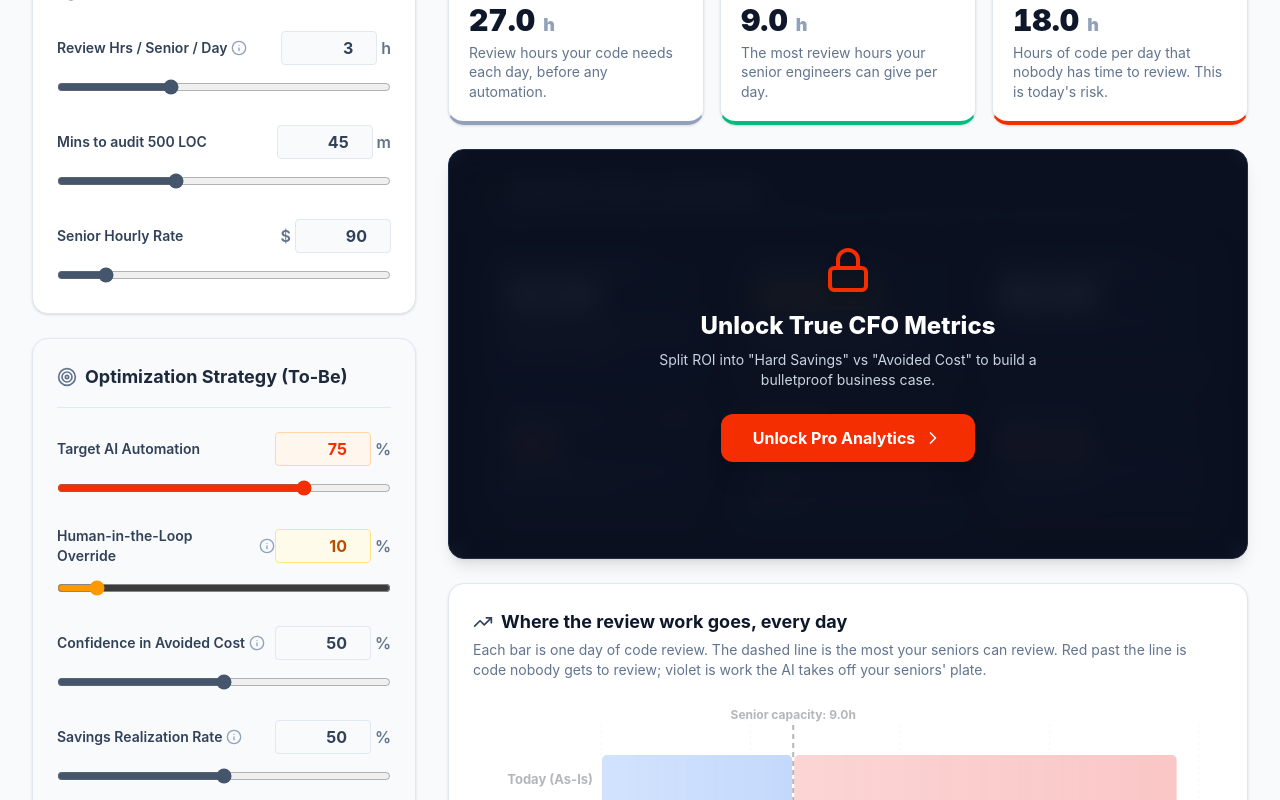
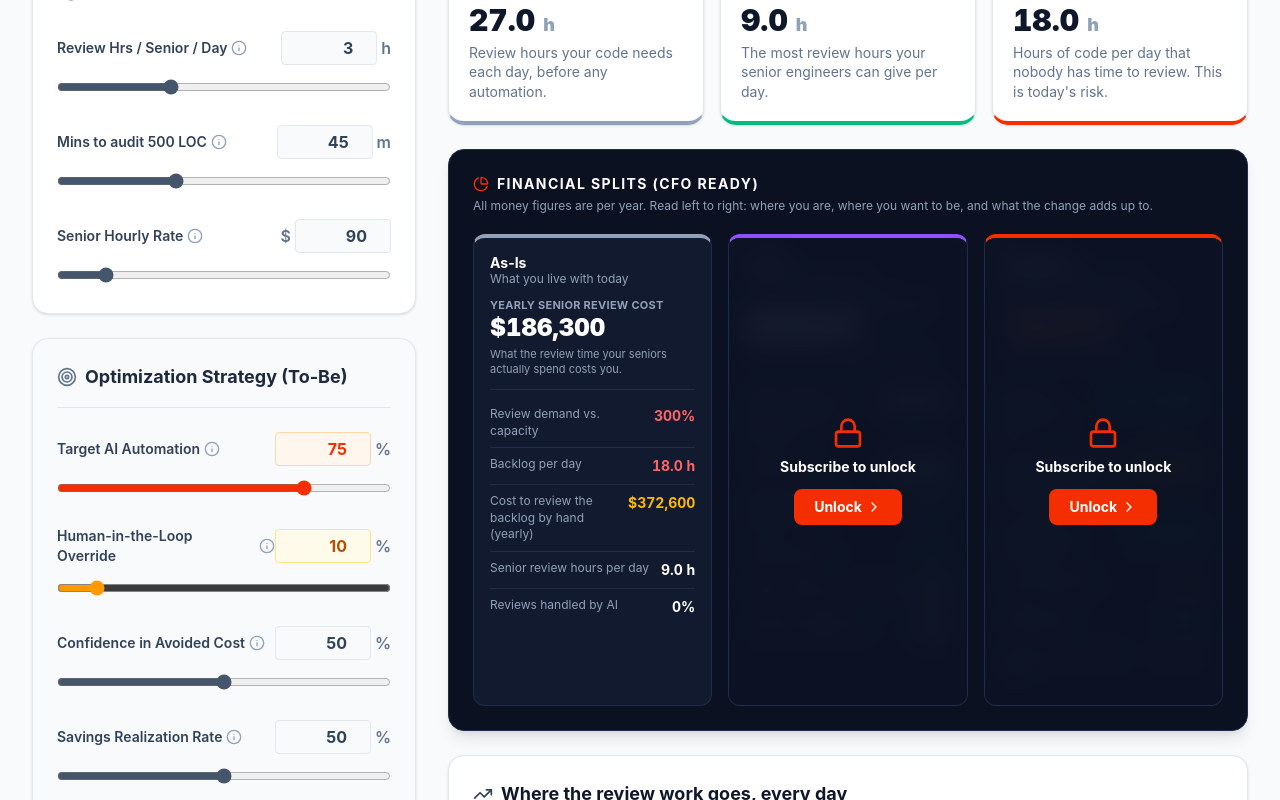
Before and after one commit to eppursimuove9/roi-calculator, a React (Vite) app: page / in a window 1280 px wide. Shown: the part 640-1440 px from the top of the page. Built offline with nearby package versions, Linux system fonts and the light colour scheme.

Commit message:
cambios en as is, to be, combinados

```diff
--- a/src/App.jsx
+++ b/src/App.jsx
@@ -1,4 +1,4 @@
-import React, { useState, useEffect } from 'react';
+import React, { useState, useEffect, useRef } from 'react';
 import { BarChart, Bar, ReferenceLine, XAxis, YAxis, CartesianGrid, Tooltip as RechartsTooltip, Legend, ResponsiveContainer } from 'recharts';
 import { AlertTriangle, TrendingUp, Users, Lock, Download, ChevronRight, Info, Sparkles, Loader2, Mail, FileText, RefreshCw, Target, Rocket, PieChart, BookOpen } from 'lucide-react';
 import jsPDF from 'jspdf';
@@ -38,7 +38,7 @@ function ControlSlider({
       <div className="flex justify-between items-center">
         <label className="font-semibold text-sm text-slate-700 flex items-center gap-1">
           {label}
-          {tooltip && <span title={tooltip} className="cursor-help text-slate-400 hover:text-slate-600"><Info className="w-4 h-4"/></span>}
+          {tooltip && <HelpTip text={tooltip} />}
         </label>
         <div className="flex items-center">
           {prefix && <span className="text-slate-500 font-semibold mr-1">{prefix}</span>}
@@ -55,6 +55,9 @@ function ControlSlider({
   );
 }
 
+// Set to false to lock the As-Is panel behind the subscription too.
+const AS_IS_FREE = true;
+
 const fmtMoney = (n) => {
   if (n === null || n === undefined || !isFinite(n)) return 'N/A';
   const abs = Math.abs(n);
@@ -62,6 +65,7 @@ const fmtMoney = (n) => {
   if (abs >= 1e7) return `${sign}$${(abs / 1e6).toFixed(1)}M`;
   return `${sign}$${Math.round(abs).toLocaleString()}`;
 };
+const signedMoney = (n) => `${n < 0 ? '-' : '+'}${fmtMoney(Math.abs(n))}`;
 const fmtPct = (n) => (n === null || n === undefined || !isFinite(n) ? 'N/A' : `${Math.round(n).toLocaleString()}%`);
 
 // Chart segments, in stacking order (left to right). The dashed capacity line sits at the end of the first two.
@@ -72,15 +76,62 @@ const SEGMENTS = [
   { key: 'AIHandled', label: 'Reviewed by AI', color: '#8b5cf6', pdf: [139, 92, 246], hint: 'Does not use senior time.' },
 ];
 
-function Kpi({ label, value, note, accent = 'border-b-slate-500', valueClass = 'text-white', badge = null }) {
+function HelpTip({ text }) {
+  const [open, setOpen] = useState(false);
+  const pointer = useRef('');
   return (
-    <div className={`min-w-0 bg-[#111A2E] p-4 rounded-xl border border-[#1E2D4A] border-b-2 ${accent} flex flex-col gap-1`}>
-      <div className="flex items-start justify-between gap-2">
-        <div className="text-slate-400 text-[11px] font-bold uppercase tracking-wide leading-tight">{label}</div>
-        {badge && <span className="shrink-0 text-[10px] font-bold text-red-400">{badge}</span>}
+    <span
+      className="relative inline-flex"
+      onPointerEnter={(e) => { if (e.pointerType === 'mouse') setOpen(true); }}
+      onPointerLeave={(e) => { if (e.pointerType === 'mouse') setOpen(false); }}
+    >
+      <button
+        type="button"
+        aria-label="What is this?"
+        aria-expanded={open}
+        onPointerDown={(e) => { pointer.current = e.pointerType; }}
+        onClick={() => { if (pointer.current !== 'mouse') setOpen((o) => !o); }}
+        onBlur={() => setOpen(false)}
+        className="text-slate-400 hover:text-slate-700 rounded-full focus:outline-none focus-visible:ring-2 focus-visible:ring-[#f52e01]"
+      >
+        <Info className="w-4 h-4" />
+      </button>
+      {open && (
+        <span role="tooltip" className="absolute z-30 left-1/2 -translate-x-1/2 bottom-full mb-2 w-56 rounded-lg bg-[#0B1120] text-white text-xs leading-snug font-normal normal-case tracking-normal p-3 shadow-xl">
+          {text}
+        </span>
+      )}
+    </span>
+  );
+}
+
+function SplitPanel({ title, subtitle, accent, hero, rows, locked = false, onUnlock }) {
+  return (
+    <div className={`relative min-w-0 rounded-xl border border-[#1E2D4A] border-t-4 ${accent} bg-[#111A2E] overflow-hidden`}>
+      <div className={`p-4 ${locked ? 'blur-md opacity-40 select-none' : ''}`} aria-hidden={locked}>
+        <div className="text-white font-bold text-sm leading-tight">{title}</div>
+        <div className="text-slate-400 text-xs mb-3">{subtitle}</div>
+        <div className="mb-2 pb-3 border-b border-[#1E2D4A]">
+          <div className="text-slate-400 text-[11px] font-bold uppercase tracking-wide leading-tight">{hero.label}</div>
+          <div className={`text-2xl font-black tabular-nums leading-tight break-words ${hero.tone || 'text-white'}`}>{hero.value}</div>
+          {hero.note && <div className="text-[11px] text-slate-400 leading-snug mt-1">{hero.note}</div>}
+        </div>
+        {rows.map((r) => (
+          <div key={r.label} className="flex items-start justify-between gap-3 py-2 border-b border-[#1E2D4A] last:border-0">
+            <span className="text-xs text-slate-400 leading-snug min-w-0">{r.label}</span>
+            <span className={`text-sm font-bold tabular-nums text-right shrink-0 max-w-[55%] break-words ${r.tone || 'text-white'}`}>{r.value}</span>
+          </div>
+        ))}
       </div>
-      <div className={`text-2xl font-black tabular-nums leading-tight break-words ${valueClass}`}>{value}</div>
-      <div className="text-[11px] text-slate-400 leading-snug">{note}</div>
+      {locked && (
+        <div className="absolute inset-0 z-10 flex flex-col items-center justify-center text-center p-4 bg-[#0B1120]/70 backdrop-blur-sm">
+          <Lock className="w-8 h-8 text-[#f52e01] mb-2" />
+          <p className="text-white text-sm font-bold mb-3">Subscribe to unlock</p>
+          <button onClick={onUnlock} className="bg-[#f52e01] hover:bg-[#ff4117] text-white text-sm font-bold py-2 px-5 rounded-lg flex items-center gap-1">
+            Unlock <ChevronRight className="w-4 h-4" />
+          </button>
+        </div>
+      )}
     </div>
   );
 }
@@ -221,6 +272,62 @@ export default function App() {
   const strategicBenefit = realizedHardSavings + confidenceAdjustedAvoidedCost;
   const strategicRoi = calculatedSoftwareCost > 0 ? ((strategicBenefit - calculatedSoftwareCost) / calculatedSoftwareCost) * 100 : null;
   const isNegativeStrategic = strategicRoi !== null && strategicRoi < 0;
+
+  // --- Three views: As-Is, To-Be, Combined. The Combined view is exactly To-Be minus As-Is. ---
+  const asIsSeniorCost = asIsExecuted * workingDaysPerYear * hourlyRate;
+  const asIsBacklogCost = asIsBacklog * workingDaysPerYear * hourlyRate;
+  const toBeSeniorCost = asIsSeniorCost - realizedHardSavings; // after the share of freed time that becomes real savings
+  const toBeTotalCost = toBeSeniorCost + calculatedSoftwareCost;
+  const costChange = toBeTotalCost - asIsSeniorCost; // positive = costs more to operate
+  const asIsLoad = capacityHours > 0 ? (asIsHumanDemand / capacityHours) * 100 : 0;
+  const toBeLoad = capacityHours > 0 ? (toBeTotalHumanDemand / capacityHours) * 100 : 0;
+  const asIsAiShare = rawReviewDemandHours > 0 ? (asIsNetAiHandled / rawReviewDemandHours) * 100 : 0;
+  const toBeAiShare = rawReviewDemandHours > 0 ? (toBeNetAiHandled / rawReviewDemandHours) * 100 : 0;
+  const backlogRemoved = Math.max(0, asIsBacklog - toBeBacklog);
+  const backlogRemovedPct = asIsBacklog > 0 ? (backlogRemoved / asIsBacklog) * 100 : null;
+  const strategicNetValue = strategicBenefit - calculatedSoftwareCost;
+  const paybackText = paybackMonths === null ? 'N/A' : (paybackMonths >= 36 ? `${(paybackMonths / 12).toFixed(1)} yrs` : `${paybackMonths.toFixed(1)} mo`);
+  const loadTone = (v) => (v > 100 ? 'text-red-400' : 'text-emerald-400');
+
+  const asIsPanel = {
+    title: 'As-Is', subtitle: 'What you live with today', accent: 'border-t-slate-400', pdfColor: [71, 85, 105],
+    hero: { label: 'Yearly senior review cost', value: fmtMoney(asIsSeniorCost), note: 'What the review time your seniors actually spend costs you.' },
+    rows: [
+      { label: 'Review demand vs. capacity', value: fmtPct(asIsLoad), tone: loadTone(asIsLoad) },
+      { label: 'Backlog per day', value: `${asIsBacklog.toFixed(1)} h`, tone: asIsBacklog > 0 ? 'text-red-400' : 'text-emerald-400' },
+      { label: 'Cost to review the backlog by hand (yearly)', value: fmtMoney(asIsBacklogCost), tone: asIsBacklog > 0 ? 'text-amber-400' : 'text-white' },
+      { label: 'Senior review hours per day', value: `${asIsExecuted.toFixed(1)} h` },
+      { label: 'Reviews handled by AI', value: fmtPct(asIsAiShare) },
+    ],
+  };
+  const toBePanel = {
+    title: 'To-Be', subtitle: 'Where you want to get', accent: 'border-t-violet-500', pdfColor: [124, 58, 237],
+    hero: { label: 'Total yearly operating cost', value: fmtMoney(toBeTotalCost), note: 'Senior review time plus the software.' },
+    rows: [
+      { label: 'Senior review cost (after expected savings)', value: fmtMoney(toBeSeniorCost) },
+      { label: 'Software cost', value: fmtMoney(calculatedSoftwareCost) },
+      { label: 'Review demand vs. capacity', value: fmtPct(toBeLoad), tone: loadTone(toBeLoad) },
+      { label: 'Backlog per day', value: `${toBeBacklog.toFixed(1)} h`, tone: toBeBacklog > 0 ? 'text-red-400' : 'text-emerald-400' },
+      { label: 'Senior review hours per day', value: `${toBeExecuted.toFixed(1)} h` },
+      { label: 'Reviews handled by AI', value: fmtPct(toBeAiShare) },
+    ],
+  };
+  const combinedPanel = {
+    title: 'Combined', subtitle: 'What the strategy delivers', accent: 'border-t-[#f52e01]', pdfColor: [245, 46, 1],
+    hero: {
+      label: 'Net change in yearly cost', value: costChange === 0 ? '$0' : signedMoney(costChange),
+      tone: costChange > 0 ? 'text-red-400' : 'text-emerald-400',
+      note: costChange > 0 ? 'Costs more to run than today.' : (costChange < 0 ? 'Costs less to run than today.' : 'No change in yearly cost.'),
+    },
+    rows: [
+      { label: 'Backlog removed per day', value: `${backlogRemoved.toFixed(1)} h${backlogRemovedPct !== null ? ` (${Math.round(backlogRemovedPct)}%)` : ''}`, tone: backlogRemoved > 0 ? 'text-emerald-400' : 'text-white' },
+      { label: `Avoided review cost (${avoidedCostConfidence}% confidence, non-cash)`, value: `+${fmtMoney(confidenceAdjustedAvoidedCost)}`, tone: 'text-amber-400' },
+      { label: 'Net value incl. avoided cost', value: signedMoney(strategicNetValue), tone: strategicNetValue < 0 ? 'text-red-400' : 'text-emerald-400' },
+      { label: 'Conservative ROI', value: fmtPct(roiPercentage), tone: isNegativeRoi ? 'text-red-400' : 'text-emerald-400' },
+      { label: 'Strategic ROI', value: fmtPct(strategicRoi), tone: isNegativeStrategic ? 'text-red-400' : 'text-emerald-400' },
+      { label: 'Payback (hard savings only)', value: paybackText, tone: paybackMonths === null || isNegativeRoi ? 'text-red-400' : 'text-emerald-400' },
+    ],
+  };
 
   // --- CHART DATA (one bar per scenario; segments in SEGMENTS order) ---
   const r1 = (x) => Number(x.toFixed(1));
@@ -391,21 +498,14 @@ export default function App() {
         headStyles: { fillColor: [15, 23, 42] },
       });
 
-      const roiStr = roiPercentage !== null ? `${roiPercentage.toFixed(0)}%` : 'N/A';
-      const paybackStr = paybackMonths !== null ? `${paybackMonths.toFixed(1)} Months` : 'N/A';
-      autoTable(doc, {
-        startY: doc.lastAutoTable.finalY + 8,
-        head: [['Financial Indicator (per year)', 'Calculated Value']],
-        body: [
-          ['Realized Hard Capacity Savings', money(realizedHardSavings)],
-          ['Avoided Manual Review Cost (non-cash, 100%)', money(annualTechDebtValue)],
-          ['Avoided Cost after confidence discount', money(confidenceAdjustedAvoidedCost)],
-          ['Annual Software Cost', money(calculatedSoftwareCost)],
-          ['Conservative ROI (Hard Savings Only)', roiStr],
-          ['Strategic ROI (Hard + Avoided Cost)', strategicRoi !== null ? `${strategicRoi.toFixed(0)}%` : 'N/A'],
-          ['Payback Period (Hard Savings)', paybackStr],
-        ],
-        headStyles: { fillColor: [245, 46, 1] },
+      [asIsPanel, toBePanel, combinedPanel].forEach((panel) => {
+        autoTable(doc, {
+          startY: doc.lastAutoTable.finalY + 8,
+          head: [[`${panel.title}: ${panel.subtitle}`, '']],
+          body: [[panel.hero.label, panel.hero.value], ...panel.rows.map((r) => [r.label, r.value])],
+          headStyles: { fillColor: panel.pdfColor },
+          columnStyles: { 1: { halign: 'right' } },
+        });
       });
 
       if (exportOpts.chart) {
@@ -561,17 +661,15 @@ export default function App() {
                 <Users className="w-5 h-5 text-slate-500" /> Current Operations (As-Is)
               </h2>
               <div className="space-y-6">
-                <ControlSlider label="Active Developers" value={devs} min={1} max={500} setter={setDevs} />
-                <ControlSlider label="LOC per Dev / Day" value={locPerDev} min={100} max={15000} step={100} setter={setLocPerDev} />
+                <ControlSlider label="Active Developers" value={devs} min={1} max={500} setter={setDevs} tooltip="Developers whose code gets reviewed." />
+                <ControlSlider label="LOC per Dev / Day" value={locPerDev} min={100} max={15000} step={100} setter={setLocPerDev} tooltip="Lines of code each developer writes or changes per day." />
 
                 <div className="pt-4 border-t border-slate-100 space-y-6">
-                  <ControlSlider label="Senior Engineers" value={seniors} min={1} max={100} setter={setSeniors} />
+                  <ControlSlider label="Senior Engineers" value={seniors} min={1} max={100} setter={setSeniors} tooltip="Engineers who spend time reviewing other people's code." />
                   <ControlSlider
-                    label="Review Hrs / Senior / Day" value={dailyReviewHoursPerSenior} min={0.5} max={8} step={0.5} setter={setDailyReviewHoursPerSenior} suffix="h"
-                    tooltip="Max daily hours a senior can dedicate to manual code review."
-                  />
-                  <ControlSlider label="Mins to audit 500 LOC" value={minsPer500} min={5} max={120} step={5} setter={setMinsPer500} suffix="m" />
-                  <ControlSlider label="Senior Hourly Rate" value={hourlyRate} min={30} max={500} step={5} setter={setHourlyRate} prefix="$" />
+                    label="Review Hrs / Senior / Day" value={dailyReviewHoursPerSenior} min={0.5} max={8} step={0.5} setter={setDailyReviewHoursPerSenior} suffix="h" tooltip="Hours per day each senior can give to reviews, not their whole workday." />
+                  <ControlSlider label="Mins to audit 500 LOC" value={minsPer500} min={5} max={120} step={5} setter={setMinsPer500} suffix="m" tooltip="Time a senior needs to properly review 500 lines." />
+                  <ControlSlider label="Senior Hourly Rate" value={hourlyRate} min={30} max={500} step={5} setter={setHourlyRate} prefix="$" tooltip="Full hourly cost of a senior engineer." />
                 </div>
               </div>
             </div>
@@ -584,24 +682,17 @@ export default function App() {
               <div className="space-y-6">
                 <ControlSlider
                   label="Target AI Automation" value={targetAutomation} min={automation} max={100} setter={setTargetAutomation} suffix="%"
-                  highlightClass="text-[#f52e01] bg-orange-50 border-orange-200 focus:ring-orange-500" accentClass="accent-[#f52e01]"
-                />
+                  highlightClass="text-[#f52e01] bg-orange-50 border-orange-200 focus:ring-orange-500" accentClass="accent-[#f52e01]" tooltip="Share of review work the AI would take over." />
 
                 <ControlSlider
                   label="Human-in-the-Loop Override" value={humanInTheLoop} min={0} max={100} step={1} setter={setHumanInTheLoop} suffix="%"
-                  highlightClass="text-amber-700 bg-amber-50 border-amber-200" accentClass="accent-amber-500"
-                  tooltip="Percentage of AI-reviewed code that fails or requires human manual correction."
-                />
+                  highlightClass="text-amber-700 bg-amber-50 border-amber-200" accentClass="accent-amber-500" tooltip="Share of the AI's reviews that a person still has to redo or fix." />
 
                 <ControlSlider
-                  label="Confidence in Avoided Cost" value={avoidedCostConfidence} min={0} max={100} step={5} setter={setAvoidedCostConfidence} suffix="%"
-                  tooltip="How much of the avoided manual-review cost a CFO would accept as real value. It is a counterfactual, not cash. Be conservative."
-                />
+                  label="Confidence in Avoided Cost" value={avoidedCostConfidence} min={0} max={100} step={5} setter={setAvoidedCostConfidence} suffix="%" tooltip="How much of the avoided cost you'd defend in front of a CFO." />
 
                 <ControlSlider
-                  label="Savings Realization Rate" value={savingsRealizationRate} min={0} max={100} step={5} setter={setSavingsRealizationRate} suffix="%"
-                  tooltip="Percentage of freed human capacity converted into liquid cash savings."
-                />
+                  label="Savings Realization Rate" value={savingsRealizationRate} min={0} max={100} step={5} setter={setSavingsRealizationRate} suffix="%" tooltip="How much of the freed time turns into real money saved." />
 
                 {/* PRICING MODEL SELECTOR */}
                 <div className="pt-2 border-t border-slate-200">
@@ -612,10 +703,10 @@ export default function App() {
                   </div>
 
                   {pricingModel === 'saas' ? (
-                    <ControlSlider label="Annual Software Cost" value={softwareCost} min={0} max={1000000} step={1000} setter={setSoftwareCost} prefix="$" />
+                    <ControlSlider label="Annual Software Cost" value={softwareCost} min={0} max={1000000} step={1000} setter={setSoftwareCost} prefix="$" tooltip="What the AI tool costs per year." />
                   ) : (
                     <div className="space-y-4">
-                      <ControlSlider label="Inference Cost (per 1k LOC)" value={costPer1kLoc} min={0.01} max={5.00} step={0.01} setter={setCostPer1kLoc} prefix="$" />
+                      <ControlSlider label="Inference Cost (per 1k LOC)" value={costPer1kLoc} min={0.01} max={5.00} step={0.01} setter={setCostPer1kLoc} prefix="$" tooltip="What the AI charges per 1,000 lines it reviews." />
                       <div className="bg-slate-100 p-3 rounded-lg border border-slate-200 flex justify-between items-center shadow-inner">
                         <span className="text-xs font-bold text-slate-600 uppercase tracking-wider flex items-center gap-1"><Rocket className="w-3 h-3" /> Annual API Cost</span>
                         <span className="text-lg font-black text-slate-700">${tokenAnnualCost.toLocaleString(undefined, {minimumFractionDigits: 0, maximumFractionDigits: 0})}</span>
@@ -673,44 +764,17 @@ export default function App() {
               ))}
             </div>
 
-            {/* PREMIUM METRICS (PAYWALL) */}
-            <div className="relative overflow-hidden bg-[#0B1120] rounded-2xl shadow-lg border border-[#1E2D4A]">
-              <div className={`p-6 lg:p-8 transition-all duration-500 ${!isUnlocked ? 'blur-md opacity-40' : ''}`}>
-                <div className="text-white text-sm font-bold uppercase tracking-widest mb-1 flex items-center gap-2">
-                  <PieChart className="w-4 h-4 text-[#f52e01]" /> Financial Splits (CFO Ready)
-                </div>
-                <p className="text-slate-400 text-xs mb-6">All figures are per year. Savings and costs are kept separate so you can show exactly what is real cash and what is not.</p>
-
-                <div className="grid grid-cols-1 sm:grid-cols-2 xl:grid-cols-3 gap-4">
-                  <Kpi label="Hard Capacity Savings" value={`+${fmtMoney(realizedHardSavings)}`} accent="border-b-blue-500"
-                    note="Real money saved when AI genuinely frees senior time. Close to zero if your team stays overloaded." />
-                  <Kpi label="Avoided Review Cost" value={`+${fmtMoney(confidenceAdjustedAvoidedCost)}`} accent="border-b-amber-500" valueClass="text-amber-400"
-                    note={`What clearing today's backlog by hand would cost, weighted by your ${avoidedCostConfidence}% confidence. Not cash.`} />
-                  <Kpi label="Annual Software Cost" value={fmtMoney(calculatedSoftwareCost)} accent="border-b-slate-400"
-                    note={pricingModel === 'saas' ? 'The yearly license you entered.' : 'Estimated API spend, based on the share of code the AI reviews.'} />
-                  <Kpi label="Conservative ROI" value={fmtPct(roiPercentage)} accent={isNegativeRoi ? 'border-b-red-500' : 'border-b-emerald-500'}
-                    valueClass={isNegativeRoi ? 'text-red-400' : 'text-emerald-400'} badge={isNegativeRoi ? 'Negative' : null}
-                    note="Return counting only real savings. The number a CFO will trust." />
-                  <Kpi label="Strategic ROI" value={fmtPct(strategicRoi)} accent={isNegativeStrategic ? 'border-b-red-500' : 'border-b-emerald-500'}
-                    valueClass={isNegativeStrategic ? 'text-red-400' : 'text-emerald-400'}
-                    note="Return that also counts avoided cost. Shows the fuller picture, but expect questions." />
-                  <Kpi label="Payback Period" value={paybackMonths === null ? 'N/A' : (paybackMonths >= 36 ? `${(paybackMonths / 12).toFixed(1)} yrs` : `${paybackMonths.toFixed(1)} mo`)}
-                    accent={paybackMonths === null || isNegativeRoi ? 'border-b-red-500' : 'border-b-emerald-500'}
-                    valueClass={paybackMonths === null || isNegativeRoi ? 'text-red-400' : 'text-emerald-400'}
-                    note="Time for hard savings alone to cover the software cost." />
-                </div>
+            {/* FINANCIAL SPLITS: AS-IS / TO-BE / COMBINED */}
+            <div className="bg-[#0B1120] rounded-2xl shadow-lg border border-[#1E2D4A] p-5 lg:p-6">
+              <div className="text-white text-sm font-bold uppercase tracking-widest mb-1 flex items-center gap-2">
+                <PieChart className="w-4 h-4 text-[#f52e01]" /> Financial Splits (CFO Ready)
               </div>
-
-              {!isUnlocked && (
-                <div className="absolute inset-0 flex flex-col items-center justify-center bg-[#0B1120]/70 z-10 p-6 text-center backdrop-blur-sm">
-                  <Lock className="w-12 h-12 text-[#f52e01] mb-4 drop-shadow-lg" />
-                  <h4 className="text-2xl font-extrabold text-white mb-2">Unlock True CFO Metrics</h4>
-                  <p className="text-slate-300 text-sm mb-6 max-w-md">Split ROI into "Hard Savings" vs "Avoided Cost" to build a bulletproof business case.</p>
-                  <button onClick={() => setShowModal(true)} className="bg-[#f52e01] hover:bg-[#ff4117] text-white font-bold py-3 px-8 rounded-xl shadow-xl flex items-center gap-2">
-                    Unlock Pro Analytics <ChevronRight className="w-5 h-5" />
-                  </button>
-                </div>
-              )}
+              <p className="text-slate-400 text-xs mb-5">All money figures are per year. Read left to right: where you are, where you want to be, and what the change adds up to.</p>
+              <div className="grid grid-cols-1 lg:grid-cols-3 gap-4">
+                <SplitPanel {...asIsPanel} locked={!isUnlocked && !AS_IS_FREE} onUnlock={() => setShowModal(true)} />
+                <SplitPanel {...toBePanel} locked={!isUnlocked} onUnlock={() => setShowModal(true)} />
+                <SplitPanel {...combinedPanel} locked={!isUnlocked} onUnlock={() => setShowModal(true)} />
+              </div>
             </div>
 
             {/* AI EXECUTIVE PITCH SECTION */}
@@ -833,6 +897,7 @@ export default function App() {
                 <p><strong className="text-slate-800">Hard savings.</strong> Real money, and only when your seniors truly end up spending less time on reviews. If they are overloaded both before and after AI, they stay just as busy, so there is little cash to save. You also choose how much of any freed time you expect to turn into real savings.</p>
                 <p><strong className="text-slate-800">Avoided cost.</strong> The backlog AI clears is work you would otherwise have to pay people to do. It is a useful comparison, but it is not cash, so you decide how much of it you are confident to count.</p>
                 <p><strong className="text-slate-800">Two ROI numbers, on purpose.</strong> The conservative one counts only real savings and is the one a finance team will trust. The strategic one also counts avoided cost and shows the fuller picture. Showing both keeps the case honest.</p>
+                <p><strong className="text-slate-800">Why a higher hourly rate can improve the result.</strong> The software costs the same whatever your seniors earn, but every hour AI frees or every backlog hour it clears is worth more. The As-Is panel shows how much more your current setup costs when salaries rise.</p>
                 <p><strong className="text-slate-800">A common situation.</strong> A busy team with a large backlog adopts AI. The backlog shrinks a lot, but the seniors stay just as busy. The conservative ROI looks weak and the strategic ROI looks strong. Neither is wrong: the value is in risk and speed, not in cutting payroll.</p>
                 <p className="text-xs text-slate-500">These are estimates to support a decision, based on the numbers you enter. They are not guarantees.</p>
               </div>
```
